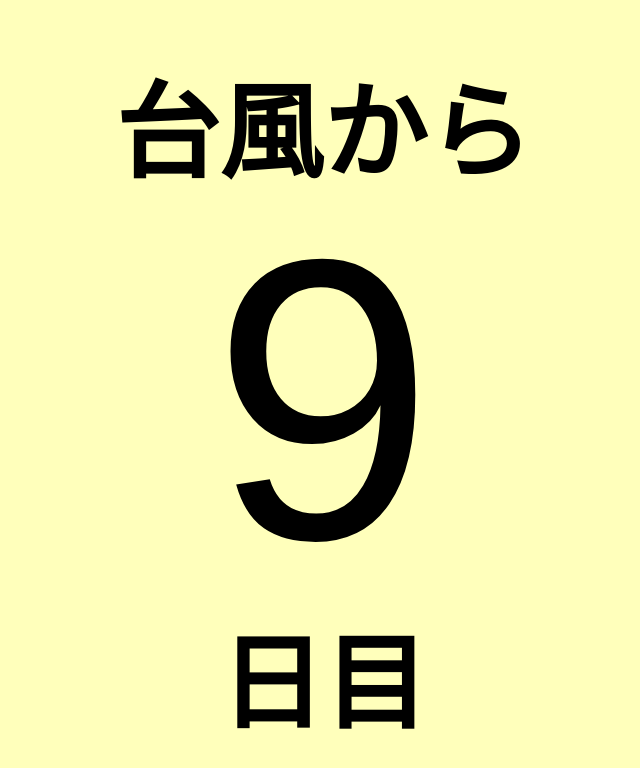
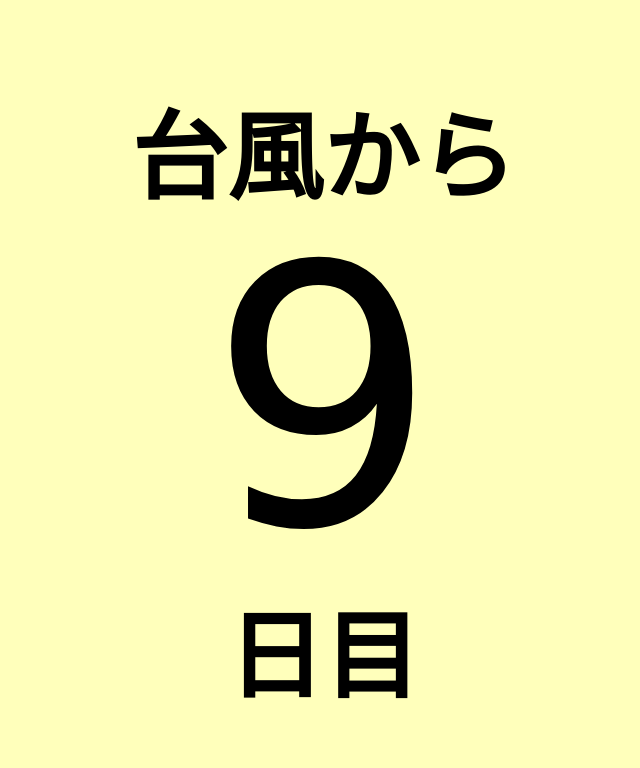
Before and after one commit to naokazuterada/chiba-t15, a Nuxt app: page / in a window 1280 px wide. Shown: the top 768 px of the page, without its empty margins (317-957 px from the left). Built offline with nearby package versions, Linux system fonts and the light colour scheme.

Commit message:
フォント調整

```diff
--- a/components/Counter.vue
+++ b/components/Counter.vue
@@ -12,7 +12,7 @@
   flex-wrap: nowrap;
   flex-direction: column;
   text-align: center;
-  font-family: "游ゴシック" , "Yu Gothic" , "游ゴシック体" , "YuGothic" , "ヒラギノ角ゴ Pro W3" , "Hiragino Kaku Gothic Pro" , "Meiryo UI" , "メイリオ" , Meiryo , "ＭＳ Ｐゴシック" , "MS PGothic" , sans-serif;
+  font-family: '游ゴシック体', 'Yu Gothic', 'YuGothic', YuGothic, 'Lucida Grande','Hiragino Kaku Gothic Pro','ヒラギノ角ゴ Pro W3','HiraKakuProN-W3','メイリオ','Meiryo','ＭＳ ゴシック','MS Gothic',Osaka,Verdana,arial,helvetica,sans-serif;
 }
 
 .pre,
@@ -25,14 +25,15 @@
   line-height: 1em;
 }
 
+/* 横長の時　*/
 @media screen and (orientation: landscape) {
   .pre,
   .days {
-    font-size: 13vh;
+    font-size: 12vh;
     font-weight: bold;
   }
   .num {
-    font-size: 50vh;
+    font-size: 45vh;
     line-height: 1em;
   }
 }
```
